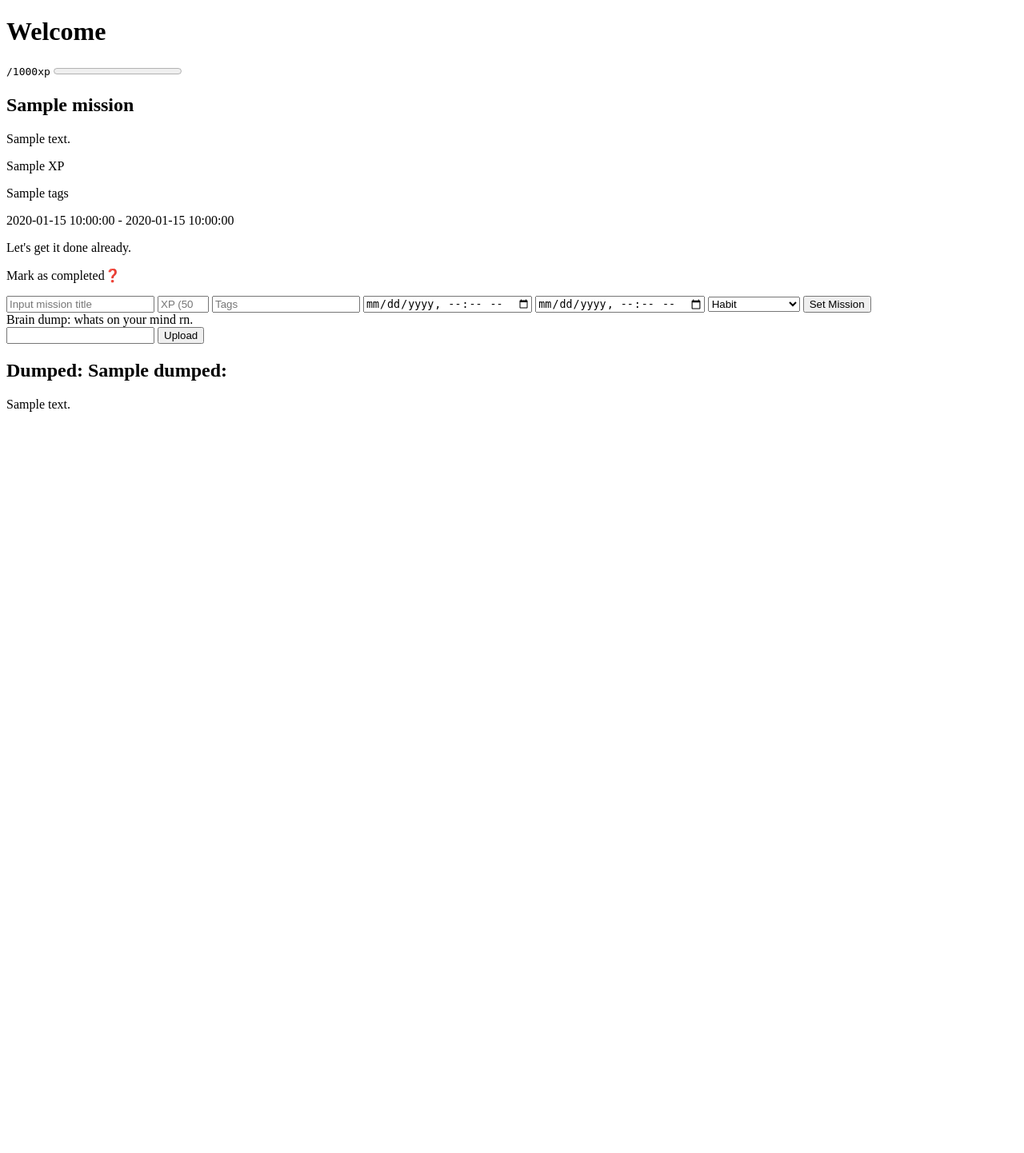
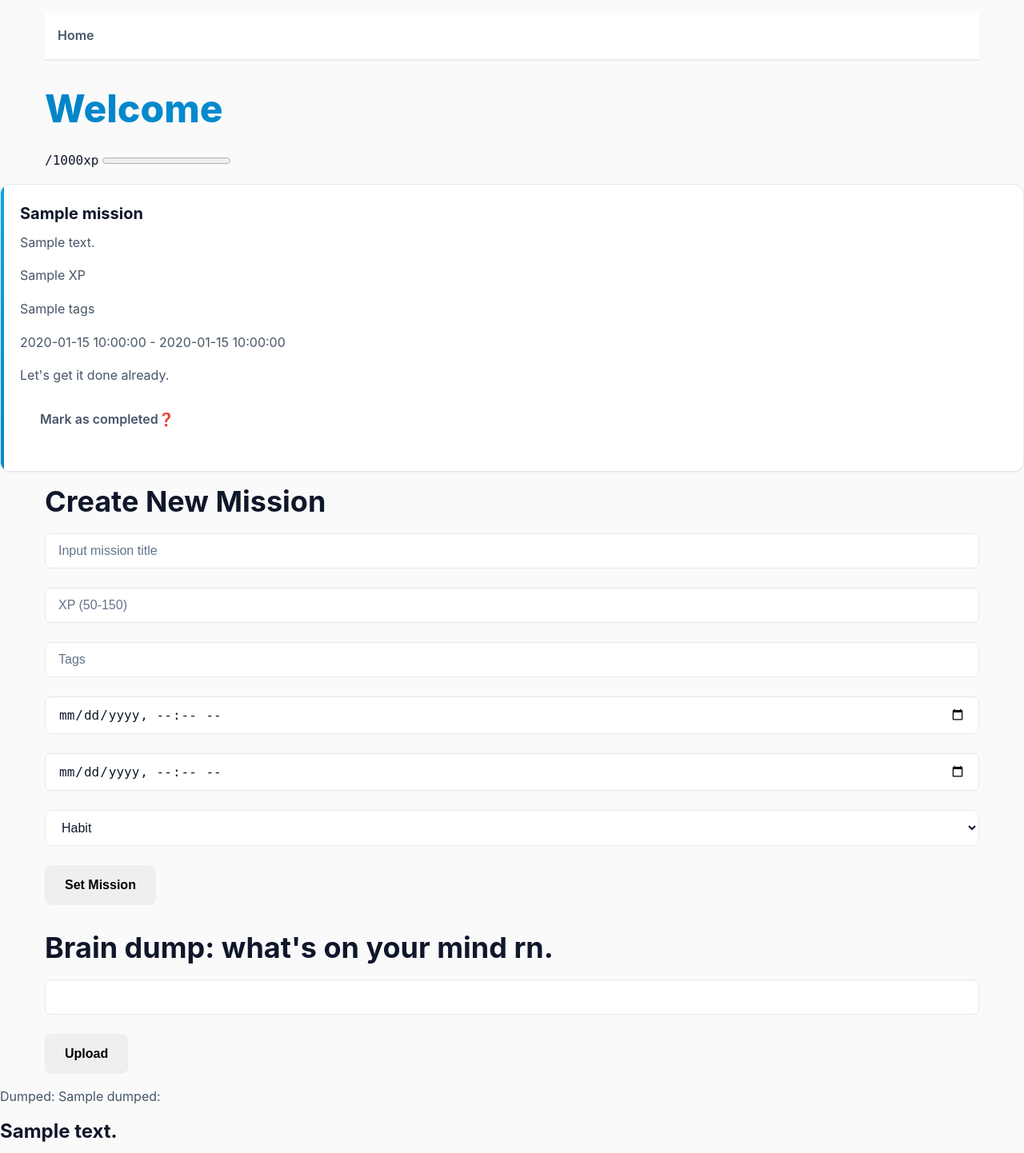
Before and after one commit to ifeanyiBatman/mission_tracker, a FastAPI app: template app/templates/index.html in a window 1280 px wide. Shown: the whole page at 80% size. Before the commit the page ends 515 px from the top, so only its background shows below. Run offline with FastAPI, Linux system fonts and the light colour scheme; the template is opened without the code that fills it: most values are stand-ins (such as "Sample title", 1, 10 or a date in 2020); parts of the project's set-up code (start-up, migrations or seed data) failed here and were passed over.

Commit message:
Feat: styling with css for the pages

```diff
--- a/app/app.py
+++ b/app/app.py
@@ -4,6 +4,7 @@
 from typing import Annotated
 import datetime
 from pydantic import BaseModel
+from fastapi.staticfiles import StaticFiles # Added import
 
 missions = data.MISSIONS
 dumps = data.DUMPS
@@ -22,6 +23,8 @@
 app = FastAPI()
 
 templates = Jinja2Templates(directory="templates")
+
+app.mount("/static", StaticFiles(directory="static"), name="static") # Added static files mount
 
 
 @app.get("/")
@@ -63,8 +66,6 @@
     }
     missions.append(new_mission)
     next_mission_id += 1
-    print("missions submitted \n")
-    print(missions)
     return templates.TemplateResponse("mission.html", {"request": request, "mission": new_mission})
 
 @app.get("/missions/{mission_id}/edit")
--- /dev/null
+++ b/app/static/css/styles.css
@@ -0,0 +1,518 @@
+/* ===== CSS RESET & MODERN BASE ===== */
+:root {
+  /* Modern Color Palette - Light Mode */
+  --primary-50: #f0f9ff;
+  --primary-100: #e0f2fe;
+  --primary-500: #0ea5e9;
+  --primary-600: #0284c7;
+  --primary-700: #0369a1;
+  --primary-900: #0c4a6e;
+
+  --secondary-50: #f8fafc;
+  --secondary-100: #f1f5f9;
+  --secondary-200: #e2e8f0;
+  --secondary-300: #cbd5e1;
+  --secondary-400: #94a3b8;
+  --secondary-500: #64748b;
+  --secondary-600: #475569;
+  --secondary-700: #334155;
+  --secondary-800: #1e293b;
+  --secondary-900: #0f172a;
+
+  --success-50: #f0fdf4;
+  --success-500: #22c55e;
+  --success-600: #16a34a;
+
+  --warning-50: #fffbeb;
+  --warning-500: #f59e0b;
+
+  --error-50: #fef2f2;
+  --error-500: #ef4444;
+
+  --surface-0: #ffffff;
+  --surface-50: #fafafa;
+  --surface-100: #f5f5f5;
+  --surface-200: #eeeeee;
+
+  --text-primary: #0f172a;
+  --text-secondary: #475569;
+  --text-muted: #64748b;
+
+  --border: #e2e8f0;
+  --border-light: #f1f5f9;
+
+  --shadow-sm: 0 1px 2px 0 rgb(0 0 0 / 0.05);
+  --shadow-md: 0 4px 6px -1px rgb(0 0 0 / 0.1), 0 2px 4px -2px rgb(0 0 0 / 0.1);
+  --shadow-lg: 0 10px 15px -3px rgb(0 0 0 / 0.1), 0 4px 6px -4px rgb(0 0 0 / 0.1);
+  --shadow-xl: 0 20px 25px -5px rgb(0 0 0 / 0.1), 0 8px 10px -6px rgb(0 0 0 / 0.1);
+
+  --radius-sm: 0.375rem;
+  --radius-md: 0.5rem;
+  --radius-lg: 0.75rem;
+  --radius-xl: 1rem;
+
+  --font-sans: -apple-system, BlinkMacSystemFont, 'Segoe UI', Roboto, 'Helvetica Neue', Arial, sans-serif;
+  --font-mono: 'SF Mono', Monaco, 'Cascadia Code', 'Roboto Mono', Consolas, monospace;
+
+  --transition: all 0.2s cubic-bezier(0.4, 0, 0.2, 1);
+  --transition-slow: all 0.3s cubic-bezier(0.4, 0, 0.2, 1);
+}
+
+/* Dark Mode Variables */
+[data-theme="dark"] {
+  --primary-50: #0c4a6e;
+  --primary-100: #0369a1;
+  --primary-500: #0ea5e9;
+  --primary-600: #38bdf8;
+  --primary-700: #7dd3fc;
+
+  --secondary-50: #0f172a;
+  --secondary-100: #1e293b;
+  --secondary-200: #334155;
+  --secondary-300: #475569;
+  --secondary-400: #64748b;
+  --secondary-500: #94a3b8;
+  --secondary-600: #cbd5e1;
+  --secondary-700: #e2e8f0;
+  --secondary-800: #f1f5f9;
+  --secondary-900: #f8fafc;
+
+  --surface-0: #0f172a;
+  --surface-50: #1e293b;
+  --surface-100: #334155;
+  --surface-200: #475569;
+
+  --text-primary: #f8fafc;
+  --text-secondary: #e2e8f0;
+  --text-muted: #94a3b8;
+
+  --border: #334155;
+  --border-light: #475569;
+}
+
+/* Reset */
+* {
+  margin: 0;
+  padding: 0;
+  box-sizing: border-box;
+}
+
+html {
+  scroll-behavior: smooth;
+}
+
+body {
+  font-family: var(--font-sans);
+  background-color: var(--surface-50);
+  color: var(--text-primary);
+  line-height: 1.6;
+  font-size: 16px;
+  -webkit-font-smoothing: antialiased;
+  -moz-osx-font-smoothing: grayscale;
+  transition: var(--transition);
+}
+
+/* ===== TYPOGRAPHY SYSTEM ===== */
+h1, h2, h3, h4, h5, h6 {
+  font-weight: 700;
+  line-height: 1.2;
+  margin-bottom: 0.5em;
+  color: var(--text-primary);
+}
+
+h1 {
+  font-size: clamp(2rem, 5vw, 3rem);
+  font-weight: 800;
+  background: linear-gradient(135deg, var(--primary-600), var(--primary-500));
+  -webkit-background-clip: text;
+  -webkit-text-fill-color: transparent;
+  background-clip: text;
+}
+
+h2 {
+  font-size: clamp(1.5rem, 4vw, 2.25rem);
+  font-weight: 700;
+}
+
+h3 {
+  font-size: clamp(1.25rem, 3vw, 1.875rem);
+}
+
+h4 {
+  font-size: clamp(1.125rem, 2.5vw, 1.5rem);
+}
+
+p {
+  margin-bottom: 1rem;
+  color: var(--text-secondary);
+}
+
+.text-muted {
+  color: var(--text-muted);
+}
+
+.text-success {
+  color: var(--success-600);
+}
+
+.text-warning {
+  color: var(--warning-500);
+}
+
+/* ===== LAYOUT SYSTEM ===== */
+.container {
+  max-width: 1200px;
+  margin: 0 auto;
+  padding: 1rem;
+}
+
+.grid {
+  display: grid;
+  gap: 1.5rem;
+}
+
+.grid-cols-1 {
+  grid-template-columns: 1fr;
+}
+
+.grid-cols-2 {
+  grid-template-columns: repeat(auto-fit, minmax(300px, 1fr));
+}
+
+.grid-cols-3 {
+  grid-template-columns: repeat(auto-fit, minmax(250px, 1fr));
+}
+
+.flex {
+  display: flex;
+}
+
+.flex-col {
+  flex-direction: column;
+}
+
+.items-center {
+  align-items: center;
+}
+
+.justify-between {
+  justify-content: space-between;
+}
+
+.gap-4 {
+  gap: 1rem;
+}
+
+.gap-6 {
+  gap: 1.5rem;
+}
+
+/* ===== NAVIGATION ===== */
+.navbar {
+  background: var(--surface-0);
+  border-bottom: 1px solid var(--border);
+  padding: 1rem 0;
+  margin-bottom: 2rem;
+  box-shadow: var(--shadow-sm);
+  position: sticky;
+  top: 0;
+  z-index: 100;
+  backdrop-filter: blur(10px);
+}
+
+.navbar-content {
+  max-width: 1200px;
+  margin: 0 auto;
+  padding: 0 1rem;
+  display: flex;
+  justify-content: space-between;
+  align-items: center;
+}
+
+.navbar a {
+  color: var(--text-secondary);
+  text-decoration: none;
+  font-weight: 600;
+  padding: 0.5rem 1rem;
+  border-radius: var(--radius-md);
+  transition: var(--transition);
+}
+
+.navbar a:hover {
+  background: var(--surface-100);
+  color: var(--primary-600);
+}
+
+/* Theme Toggle */
+.theme-toggle {
+  background: none;
+  border: none;
+  cursor: pointer;
+  padding: 0.5rem;
+  border-radius: var(--radius-md);
+  color: var(--text-secondary);
+  transition: var(--transition);
+}
+
+.theme-toggle:hover {
+  background: var(--surface-100);
+  color: var(--primary-600);
+}
+
+/* ===== CARD COMPONENTS ===== */
+.card {
+  background: var(--surface-0);
+  border: 1px solid var(--border);
+  border-radius: var(--radius-lg);
+  padding: 1.5rem;
+  box-shadow: var(--shadow-sm);
+  transition: var(--transition-slow);
+}
+
+.card:hover {
+  box-shadow: var(--shadow-md);
+  transform: translateY(-2px);
+}
+
+.card-header {
+  border-bottom: 1px solid var(--border-light);
+  padding-bottom: 1rem;
+  margin-bottom: 1rem;
+}
+
+.card-title {
+  font-size: 1.25rem;
+  font-weight: 700;
+  margin: 0;
+}
+
+.card-subtitle {
+  color: var(--text-muted);
+  font-size: 0.875rem;
+  margin-top: 0.25rem;
+}
+
+/* ===== MISSION ITEMS ===== */
+.mission-item {
+  background: var(--surface-0);
+  border: 1px solid var(--border);
+  border-radius: var(--radius-lg);
+  padding: 1.5rem;
+  box-shadow: var(--shadow-sm);
+  transition: var(--transition-slow);
+  position: relative;
+  overflow: hidden;
+}
+
+.mission-item::before {
+  content: '';
+  position: absolute;
+  top: 0;
+  left: 0;
+  width: 4px;
+  height: 100%;
+  background: linear-gradient(135deg, var(--primary-500), var(--primary-600));
+  transition: var(--transition);
+}
+
+.mission-item:hover {
+  box-shadow: var(--shadow-md);
+  transform: translateY(-2px);
+}
+
+.mission-item:hover::before {
+  width: 6px;
+}
+
+.mission-item h2 {
+  font-size: 1.25rem;
+  font-weight: 700;
+  margin-bottom: 0.75rem;
+  cursor: pointer;
+  transition: var(--transition);
+}
+
+.mission-item h2:hover {
+  color: var(--primary-600);
+}
+
+.mission-meta {
+  display: flex;
+  flex-wrap: wrap;
+  gap: 0.75rem;
+  margin-bottom: 1rem;
+}
+
+.mission-tag {
+  background: var(--primary-50);
+  color: var(--primary-700);
+  padding: 0.25rem 0.75rem;
+  border-radius: var(--radius-sm);
+  font-size: 0.75rem;
+  font-weight: 600;
+}
+
+.mission-xp {
+  background: var(--success-50);
+  color: var(--success-600);
+  padding: 0.25rem 0.75rem;
+  border-radius: var(--radius-sm);
+  font-size: 0.75rem;
+  font-weight: 700;
+}
+
+.mission-dates {
+  color: var(--text-muted);
+  font-size: 0.875rem;
+}
+
+.mission-description {
+  margin-bottom: 1rem;
+  color: var(--text-secondary);
+}
+
+.mission-status {
+  display: flex;
+  align-items: center;
+  gap: 0.5rem;
+  padding: 0.5rem 1rem;
+  border-radius: var(--radius-md);
+  font-size: 0.875rem;
+  font-weight: 600;
+}
+
+.mission-status.completed {
+  background: var(--success-50);
+  color: var(--success-600);
+}
+
+.mission-status.pending {
+  background: var(--warning-50);
+  color: var(--warning-500);
+}
+
+/* ===== FORM STYLING ===== */
+.form-container {
+  background: var(--surface-0);
+  border: 1px solid var(--border);
+  border-radius: var(--radius-lg);
+  padding: 2rem;
+  box-shadow: var(--shadow-sm);
+  margin-bottom: 2rem;
+}
+
+.form-group {
+  margin-bottom: 1.5rem;
+}
+
+.form-label {
+  display: block;
+  font-weight: 600;
+  color: var(--text-primary);
+  margin-bottom: 0.5rem;
+}
+
+.form-control {
+  width: 100%;
+  padding: 0.75rem 1rem;
+  border: 1px solid var(--border);
+  border-radius: var(--radius-md);
+  font-size: 1rem;
+  background: var(--surface-0);
+  color: var(--text-primary);
+  transition: var(--transition);
+}
+
+.form-control:focus {
+  outline: none;
+  border-color: var(--primary-500);
+  box-shadow: 0 0 0 3px rgba(14, 165, 233, 0.1);
+}
+
+.form-control::placeholder {
+  color: var(--text-muted);
+}
+
+textarea.form-control {
+  resize: vertical;
+  min-height: 100px;
+}
+
+/* ===== BUTTON STYLING ===== */
+.btn {
+  display: inline-flex;
+  align-items: center;
+  justify-content: center;
+  padding: 0.75rem 1.5rem;
+  font-size: 1rem;
+  font-weight: 600;
+  line-height: 1.5;
+  border: 1px solid transparent;
+  border-radius: var(--radius-md);
+  cursor: pointer;
+  transition: var(--transition);
+  text-decoration: none;
+  white-space: nowrap;
+  user-select: none;
+}
+
+.btn:disabled {
+  opacity: 0.5;
+  cursor: not-allowed;
+}
+
+.btn-primary {
+  background: linear-gradient(135deg, var(--primary-500), var(--primary-600));
+  color: white;
+  border-color: var(--primary-600);
+}
+
+.btn-primary:hover:not(:disabled) {
+  background: linear-gradient(135deg, var(--primary-600), var(--primary-700));
+  transform: translateY(-1px);
+  box-shadow: var(--shadow-md);
+}
+
+.btn-secondary {
+  background: var(--surface-100);
+  color: var(--text-secondary);
+  border-color: var(--border);
+}
+
+.btn-secondary:hover:not(:disabled) {
+  background: var(--surface-200);
+  transform: translateY(-1px);
+  box-shadow: var(--shadow-sm);
+}
+
+.btn-success {
+  background: var(--success-500);
+  color: white;
+  border-color: var(--success-600);
+}
+
+.btn-success:hover:not(:disabled) {
+  background: var(--success-600);
+  transform: translateY(-1px);
+  box-shadow: var(--shadow-md);
+}
+
+.btn-outline {
+  background: transparent;
+  color: var(--primary-600);
+  border-color: var(--primary-500);
+}
+
+.btn-outline:hover:not(:disabled) {
+  background: var(--primary-50);
+  transform: translateY(-1px);
+}
+
+.btn-sm {
+  padding: 0.5rem 1rem;
+  font-size: 0.875rem;
+}
+
+.btn-lg {
+  padding: 1rem 2rem;
+  font-size: 1.
--- a/app/templates/base.html
+++ b/app/templates/base.html
@@ -3,6 +3,7 @@
     <head>
         <meta charset="UTF-8">
         <title>Mission tracker</title>
+        <link rel="stylesheet" href="/static/css/styles.css?v={{ range(1, 1000000) | random }}">
         <script src="https://cdn.jsdelivr.net/npm/htmx.org@2.0.6/dist/htmx.min.js" defer></script>
     </head>
     <body>
--- a/app/templates/dump.html
+++ b/app/templates/dump.html
@@ -1,2 +1,2 @@
-<h2>Dumped: {{dump.dumped}}:</h2>
-<p>{{dump.content}}</p>
+<p>Dumped: {{dump.dumped}}:</p>
+<h4>{{dump.content}}</h4>
--- a/app/templates/index.html
+++ b/app/templates/index.html
@@ -1,6 +1,9 @@
 {% extends "base.html" %} {% block content %}
 
-<div>
+<div class="container">
+    <div class="navbar">
+        <a href="/">Home</a>
+    </div>
     <h1>Welcome {{user.username}}</h1>
     <div>
         <code>{{user.xp}}/1000xp</code>
@@ -10,6 +13,8 @@
 <div class="missions_view">
     {% for mission in missions %} {% include "mission.html"%} {% endfor %}
 </div>
+<div class="container">
+    <h2>Create New Mission</h2>
     <form
         accept=""
         class="create_new_mission"
@@ -18,35 +23,52 @@
         hx-post="/missions"
         hx-trigger="submit"
     >
-    <input type="text" name="mission" placeholder="Input mission title" />
+        <div class="form-group">
+            <input type="text" name="mission" placeholder="Input mission title" class="form-control" />
+        </div>
+        <div class="form-group">
             <input
                 type="number"
                 placeholder="XP (50-150)"
                 name="xp"
                 max="150"
                 min="50"
+                class="form-control"
             />
-    <input type="text" name="tags" placeholder="Tags" />
-    <input type="datetime-local" name="start" placeholder="Start" />
-    <input type="datetime-local" name="end" placeholder="End" />
-    <select name="habit">
+        </div>
+        <div class="form-group">
+            <input type="text" name="tags" placeholder="Tags" class="form-control" />
+        </div>
+        <div class="form-group">
+            <input type="datetime-local" name="start" placeholder="Start" class="form-control" />
+        </div>
+        <div class="form-group">
+            <input type="datetime-local" name="end" placeholder="End" class="form-control" />
+        </div>
+        <div class="form-group">
+            <select name="habit" class="form-control">
                 <option>Habit</option>
                 <option>One off mission</option>
             </select>
+        </div>
+        <button type="submit" class="btn">Set Mission</button>
+    </form>
+</div>
 
-    <button type="submit">Set Mission</button>
-</form>
-
-<div>Brain dump: whats on your mind rn.</div>
+<div class="container">
+    <h2>Brain dump: what's on your mind rn.</h2>
     <form
         hx-post="/dumps"
         hx-target=".dumps_view"
         hx-swap="beforebegin"
         hx-trigger="submit"
     >
-    <input type="text" name="dump" />
-    <button type="submit">Upload</button>
+        <div class="form-group">
+            <input type="text" name="dump" class="form-control" />
+        </div>
+        <button type="submit" class="btn">Upload</button>
     </form>
+</div>
 <div class="dumps_view">
     {% for dump in dumps %} {% include "dump.html" %} {% endfor %}
 </div>
--- a/app/templates/mission.html
+++ b/app/templates/mission.html
@@ -1,8 +1,8 @@
-<div class="mission">
+<div class="mission-item">
     <h2
         hx-get="/missions/{{mission.id}}/edit"
         hx-trigger="click"
-        hx-target="closest .mission"
+        hx-target="closest .mission-item"
         hx-swap="outerHTML"
     >
         {{ mission.title }}
@@ -24,6 +24,7 @@
             hx-target="closest .complete"
             hx-trigger="click"
             hx-swap="outerHTML"
+            class="btn"
         >
             Mark as completed❓
         </p>
```
Also changed, not shown: app/templates/mission-edit.html (+12 -6 lines). Lines whose indentation alone changed are shown as unchanged.
